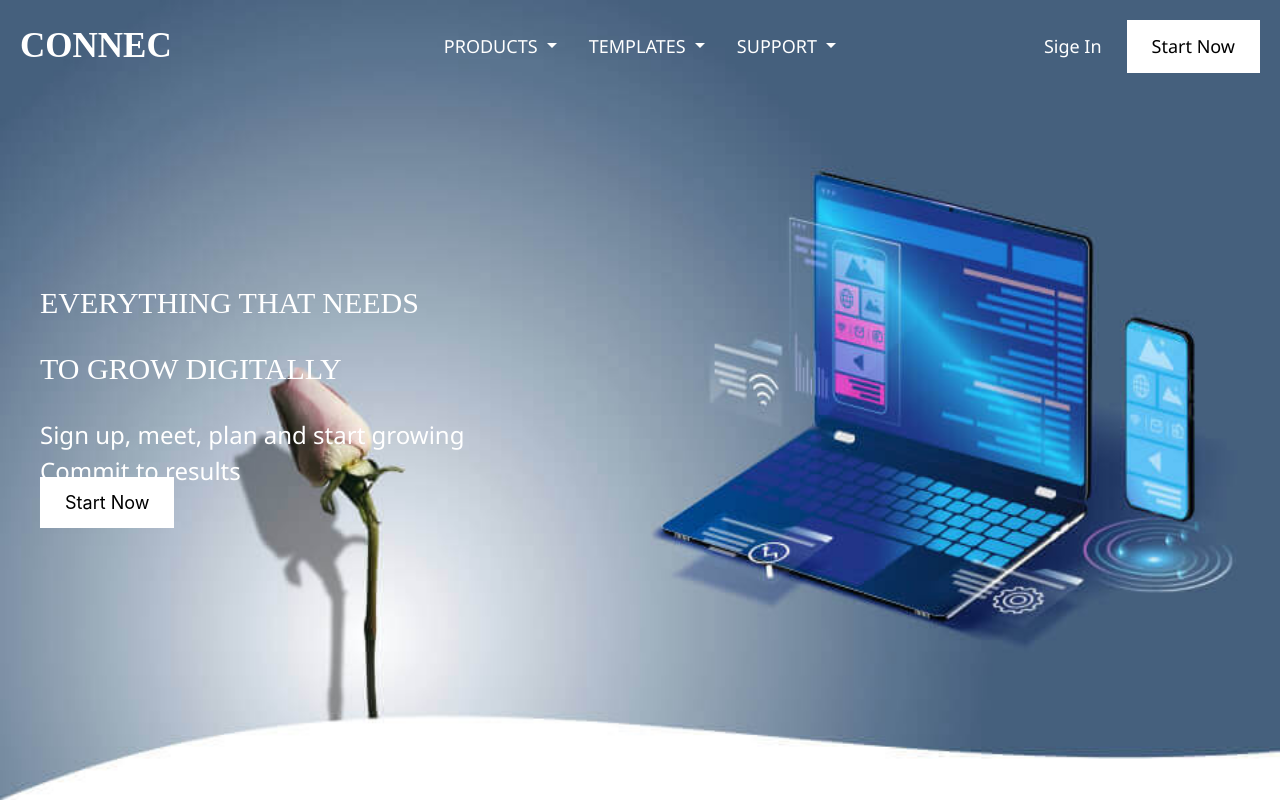
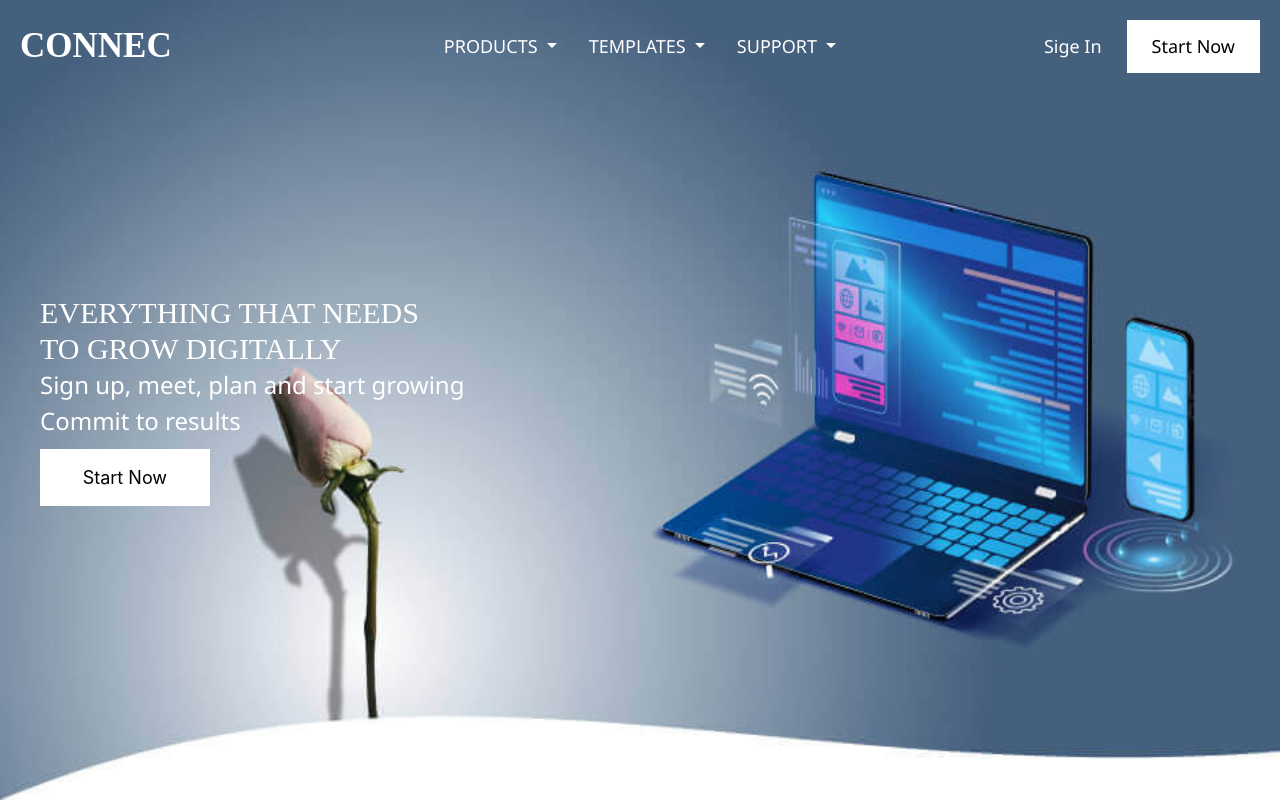
Before and after one commit to Ashaheen892/connec-Project, a website: page index.html in a window 1280 px wide. Shown: the top 802 px of the page. Drawn offline with nearby package versions, Linux system fonts and the light colour scheme; some packages are replaced by stand-ins of ours.

Commit message:
last edite end 3

```diff
--- a/src/sass/pages/home/_head_hero.scss
+++ b/src/sass/pages/home/_head_hero.scss
@@ -53,7 +53,7 @@
       font-size: 30px;
       text-transform: uppercase;
       color: $color-white;
-      margin-bottom: 30px;
+      margin-bottom: 0;
       @media (max-width: 991px) {
         font-size: 28px;
         margin-bottom: 20px;
@@ -88,6 +88,9 @@
       text-transform: capitalize;
       padding: 15px 25px;
       margin-top: 10px;
+      display: block;
+      width: 40%;
+      text-align: center;
       &:hover {
         background-color: $color-white-2;
       }
@@ -100,9 +103,8 @@
       }
       @media (max-width: 500px) {
         margin-top: 10px;
-        display: block;
-        width: 40%;
-        text-align: center;
+
+
       }
     }
   }
```
Also changed, not shown: dist/assets/css-rtl/main-rtl.css, dist/assets/css-rtl/main-rtl.min.css, dist/assets/css/main.css, dist/assets/css/main.min.css.
